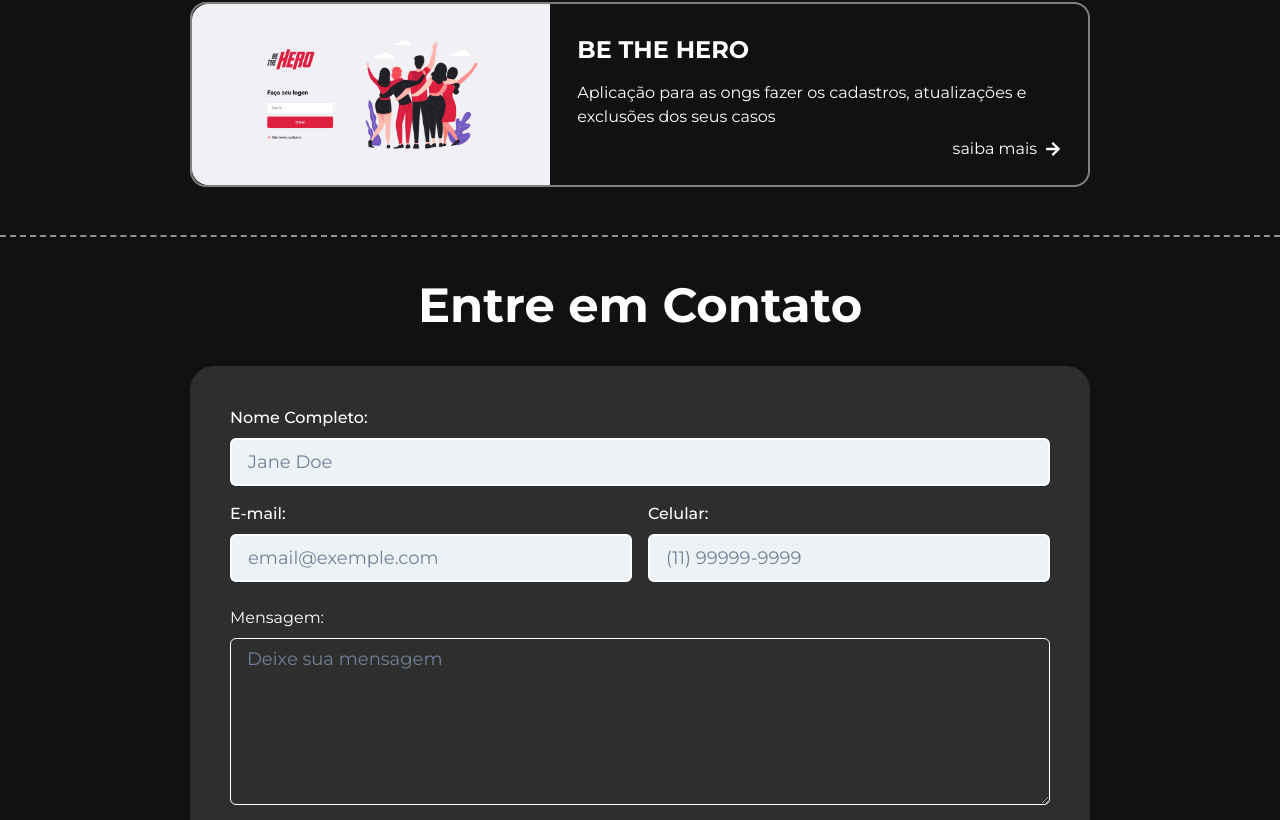
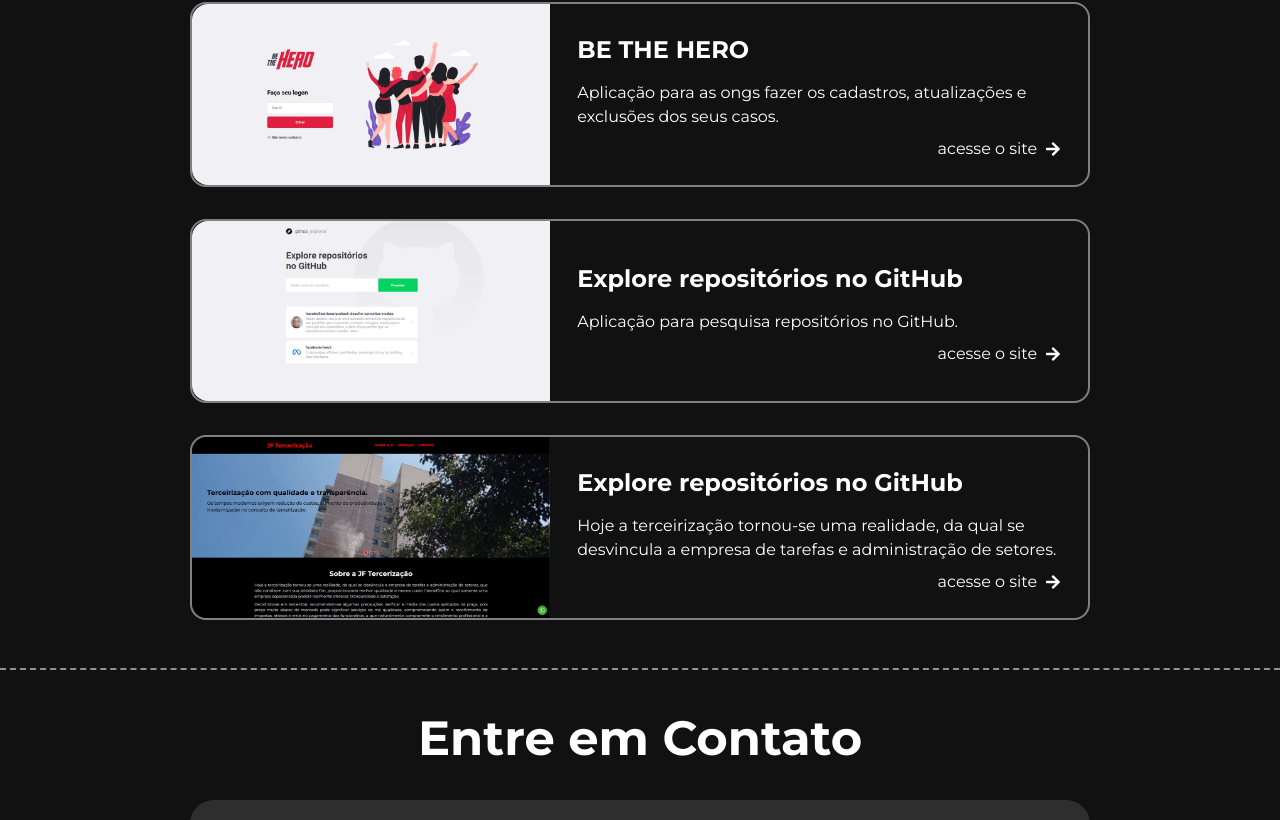
Before and after one commit to leandro0santana/my-site, a Next.js app: page / in a window 1280 px wide. Shown: the part 1279-2099 px from the top of the page. Built offline with nearby package versions, Linux system fonts and the light colour scheme.

Commit message:
Adicioando novos projetos na seção Meus Projetos

```diff
--- a/src/components/Project.tsx
+++ b/src/components/Project.tsx
@@ -24,7 +24,7 @@ export function Project({
 }: ProjectProps) {
   return (
     <Link
-      href={`/cases/${url}`}
+      href={url}
       w="100%"
       display="flex"
       flexDirection={["column", "row"]}
@@ -63,7 +63,7 @@ export function Project({
             {description}
           </Text>
           <Text fontSize="md" color="white" my="2" display="flex" alignItems="center" justifyContent="flex-end">
-            saiba mais <Icon as={FaArrowRight} size="25" ml="2" />
+           acesse o site <Icon as={FaArrowRight} size="25" ml="2" />
           </Text>
         </Box>
       </Flex>
--- a/src/pages/index.tsx
+++ b/src/pages/index.tsx
@@ -44,7 +44,7 @@ const createContactUsFormSchema = yup.object().shape({
 const Home: NextPage = () => {
   const toast = useToast();
 
-  const { register, handleSubmit, formState } = useForm<DataFormContactUs>({
+  const { register, handleSubmit, formState, setValue } = useForm<DataFormContactUs>({
     resolver: yupResolver(createContactUsFormSchema)
   });
 
@@ -64,15 +64,20 @@ const Home: NextPage = () => {
       method: "POST",
       headers: { "Content-Type": "application/x-www-form-urlencoded" },
       body: formContact,
-    }).then(() =>
+    }).then(() => {
       toast({
         title: "Contato enviando.",
         description: "Seu contato foi enviando com sucesso.",
         status: "success",
         duration: 9000,
         isClosable: true,
-        })
-      ).catch((error) =>
+      });
+
+      setValue("name", "");
+      setValue("email", "");
+      setValue("phone", "");
+      setValue("message", "");
+    }).catch((error) =>
       toast({
         title: "Erro ao enviar o contato.",
         description: error,
@@ -286,17 +291,31 @@ const Home: NextPage = () => {
 
             <Stack spacing="8">
               <Project
-                url="dizioli"
+                url="http://www.dizioli.art.br/"
                 image="case-dizioli.png"
                 title="Studio Dizioli"
                 description="O Studio Dizioli é um estabelecimento de ensino de caráter técnico–artístico-profissional."
               />
 
               <Project
-                url="bethehero"
+                url="https://betheheros.netlify.app/"
                 image="case-bethehero.png"
                 title="BE THE HERO"
-                description="Aplicação para as ongs fazer os cadastros, atualizações e exclusões dos seus casos"
+                description="Aplicação para as ongs fazer os cadastros, atualizações e exclusões dos seus casos."
+              />
+
+              <Project
+                url="https://githubexplorers.netlify.app/"
+                image="case-github-explore.png"
+                title="Explore repositórios no GitHub"
+                description="Aplicação para pesquisa repositórios no GitHub."
+              />
+
+              <Project
+                url="https://jfterceirizacao.com.br/"
+                image="case-jf.png"
+                title="Explore repositórios no GitHub"
+                description="Hoje a terceirização tornou-se uma realidade, da qual se desvincula a empresa de tarefas e administração de setores."
               />
             </Stack>
           </Box>
```
Lines whose indentation alone changed are shown as unchanged.
